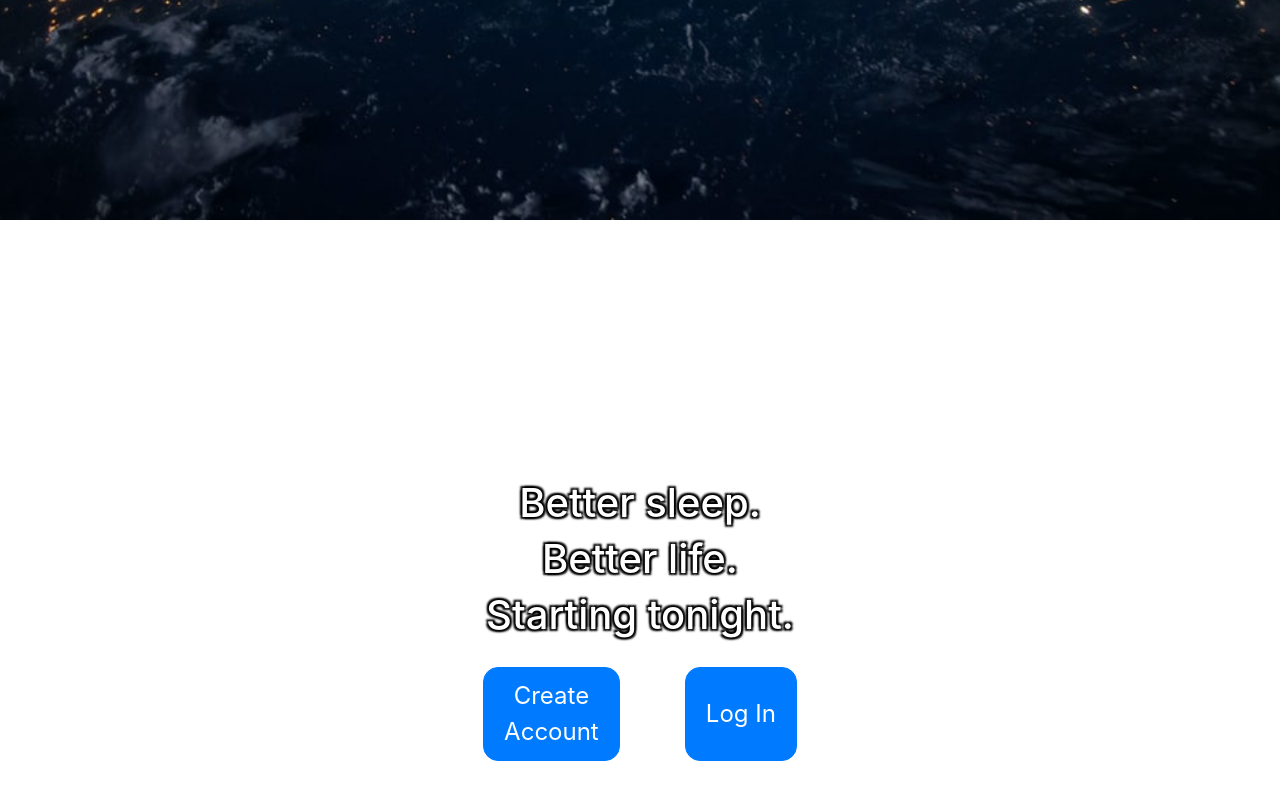
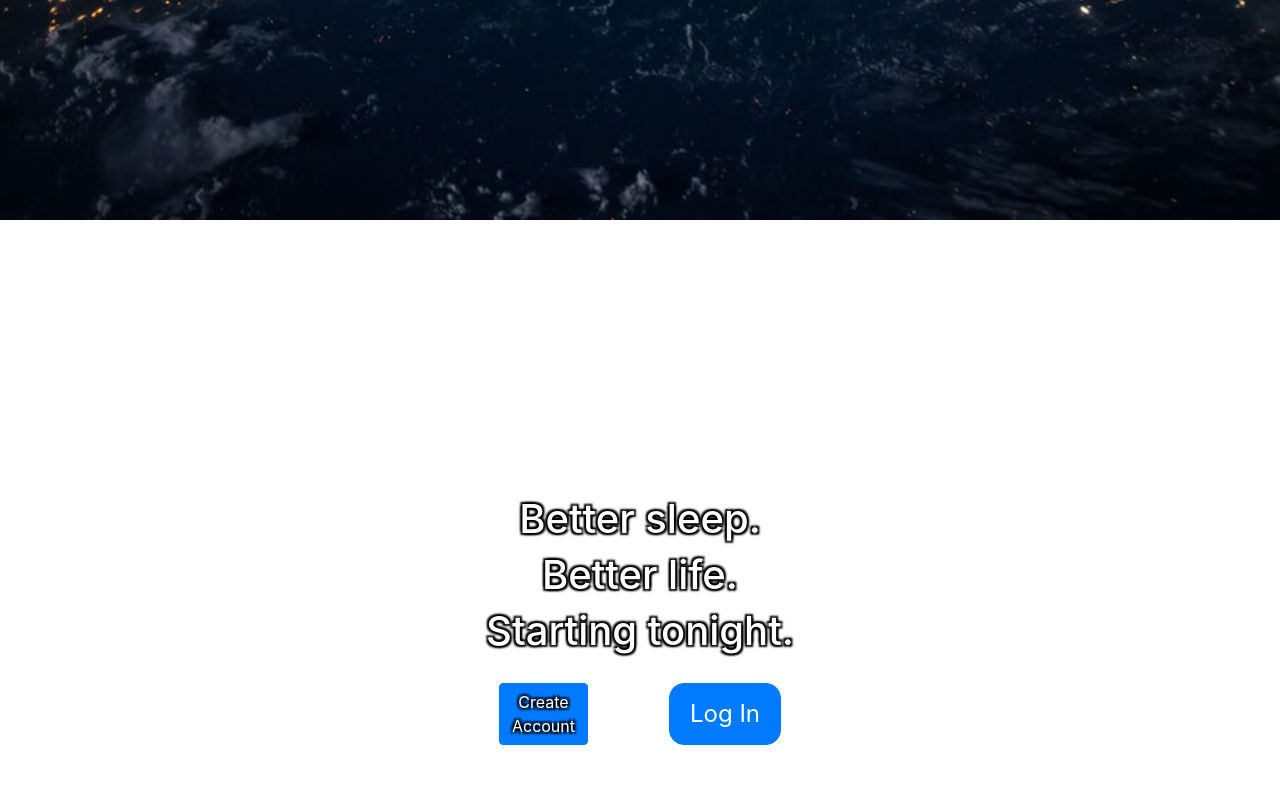
Before and after one commit to omartheman/sleep-app, a React (Create React App) app: page /sleep/home-logged-out in a window 1280 px wide. Shown: the part 2856-3656 px from the top of the page. Built offline with nearby package versions, Linux system fonts and the light colour scheme; no server answers.

Commit message:
Add link to Create Account on HomeLoggedOut  button

```diff
--- a/src/HomeLoggedOut.js
+++ b/src/HomeLoggedOut.js
@@ -1,11 +1,8 @@
 import { Button, Container } from 'react-bootstrap';
 import './HomeLoggedOut.scss';
-import svgLandingPageSection1 from './landing-background-opt.svg';
-import backgroundTop from './landing-background-opt.svg';
-import sleepingGirlImg from './images/sleeping-girl.jpg';
-import shootingStar from './images/shooting-star-opt.svg';
 import graphScreenshot1 from './images/time-out-of-bed-screenshot-square.png';
 import graphScreenshot2 from './images/time-to-fall-asleep-screenshot-square.png';
+import { Link } from 'react-router-dom';
 
 function HomeLoggedOut() {
   return(
@@ -56,7 +53,7 @@ function HomeLoggedOut() {
           <h2>Better life.</h2>
           <h2>Starting tonight.</h2>
           <div className="home-logged-out-section-3-button-container">
-            <Button>Create<br/>Account</Button>
+            <Button as={Link} to={'/sleep/create-account'}>Create<br/>Account</Button>
             <Button>Log In</Button>
           </div>
         </div>
```
Also changed, not shown: 1 other file (tests, documents, lock files or other folders).
